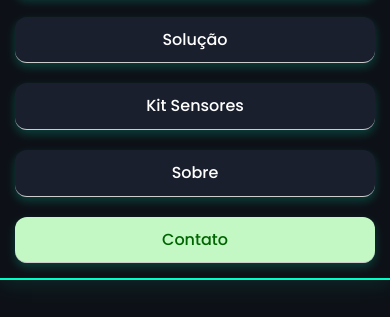
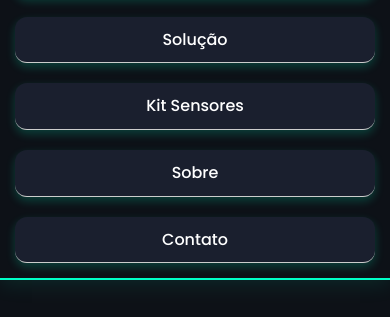
Before and after one commit to Kauasevergnini2475/AgroVius, a plain HTML site: page index.html in a window 390 px wide. Shown: the part 144-461 px from the top of the page. Drawn offline with Linux system fonts and the light colour scheme.

Commit message:
Setimo commit

```diff
--- a/css/estilo.css
+++ b/css/estilo.css
@@ -289,8 +289,4 @@ footer {
     border-bottom: 1px solid #ccc;
   }
 
-  .nav-links a.active {
-    background-color: #c3f7c3;
-    color: #006400;
-  }
 }
```
